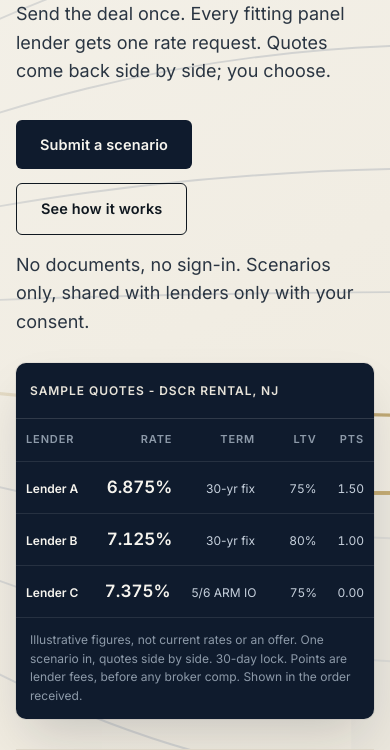
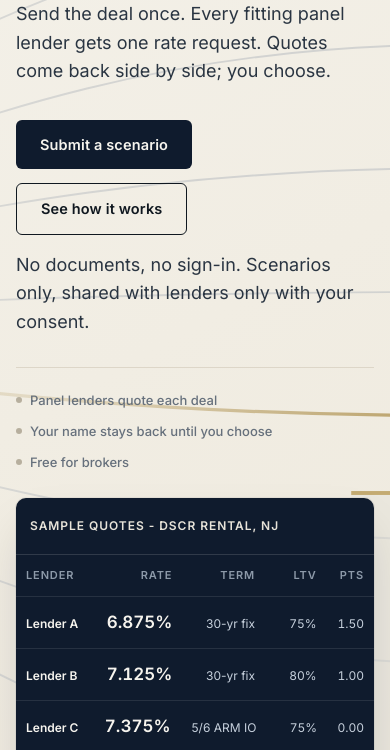
Before and after one commit to thehistoryhotseat/investor-loan-exchange, a plain HTML site: page index.html in a window 390 px wide. Shown: the part 326-1076 px from the top of the page. Drawn offline with Linux system fonts and the light colour scheme.

Commit message:
Phone hero: trust points sit with the CTA, quote card after them

```diff
--- a/index.html
+++ b/index.html
@@ -240,8 +240,8 @@
     .hero p{order:3}
     .hero-cta{order:4}
     .hero p.hero-note{order:5}
-    .quote-card{order:6}
-    .trust-row{order:7}
+    .trust-row{order:6}
+    .quote-card{order:7}
     .steps{grid-template-columns:1fr 1fr;gap:24px}
     .hero h1{margin:16px 0 20px}
     .cards{grid-template-columns:1fr}
```
